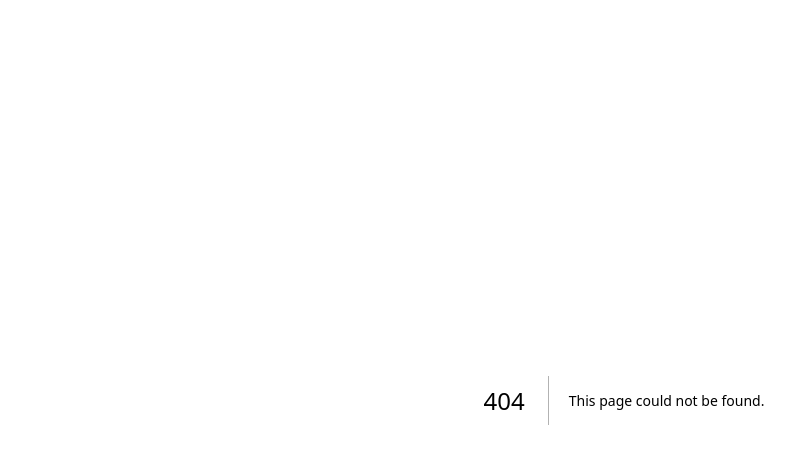
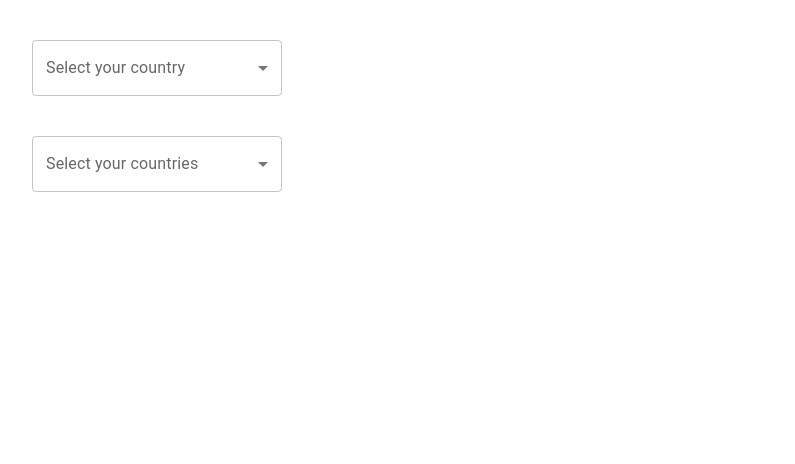
Before and after one commit to matiashernandev/mui-playground, a Next.js app: page /select in a window 1280 px wide. Before the commit this address had no page. Shown: the top 464 px of the page, without its empty margins (16-811 px from the left). Built offline with nearby package versions, Linux system fonts and the light colour scheme.

Commit message:
add select

```diff
--- a/src/pages/index.tsx
+++ b/src/pages/index.tsx
@@ -1,6 +1,7 @@
 import MuiButton from "./button"
 import MuiButtonGroup from "./button-group"
 import MuiButtonToggle from "./button-toggle"
+import MuiSelect from "./select"
 import MuiTextField from "./text-field"
 import MuiTypography from "./typography"
 
@@ -12,6 +13,7 @@ export default function App() {
       <MuiButtonGroup />
       <MuiButtonToggle />
       <MuiTextField />
+      <MuiSelect />
     </>
   )
 }
--- /dev/null
+++ b/src/pages/select/index.tsx
@@ -0,0 +1,61 @@
+import { Box, MenuItem, TextField } from "@mui/material"
+import { ChangeEvent, useState } from "react"
+
+const MuiSelect = () => {
+  const [country, setCountry] = useState("")
+  const [countries, setCountries] = useState<string[]>([])
+
+  console.log({ country })
+  console.log({ countries })
+
+  const handleChange = (event: ChangeEvent<HTMLInputElement>) => {
+    setCountry(event.target.value as string)
+  }
+  const handleChange2 = (event: ChangeEvent<HTMLInputElement>) => {
+    const value = event.target.value
+    setCountries(typeof value === "string" ? value.split(",") : value)
+  }
+
+  return (
+    <>
+      <Box
+        width="250px"
+        margin={5}
+        //bgcolor={"blue"}
+      >
+        <TextField
+          label="Select your country"
+          select
+          value={country}
+          onChange={handleChange}
+          fullWidth
+        >
+          <MenuItem value="AR">Argentina</MenuItem>
+          <MenuItem value="AL">Alemania</MenuItem>
+          <MenuItem value="FR">Francia</MenuItem>
+        </TextField>
+      </Box>
+      <Box
+        width="250px"
+        //bgcolor={"blue"}
+        margin={5}
+      >
+        <TextField
+          label="Select your countries"
+          select
+          value={countries}
+          onChange={handleChange2}
+          fullWidth
+          SelectProps={{
+            multiple: true,
+          }}
+        >
+          <MenuItem value="AR">Argentina</MenuItem>
+          <MenuItem value="FR">Francia</MenuItem>
+          <MenuItem value="AL">Alemania</MenuItem>
+        </TextField>
+      </Box>
+    </>
+  )
+}
+export default MuiSelect
```
